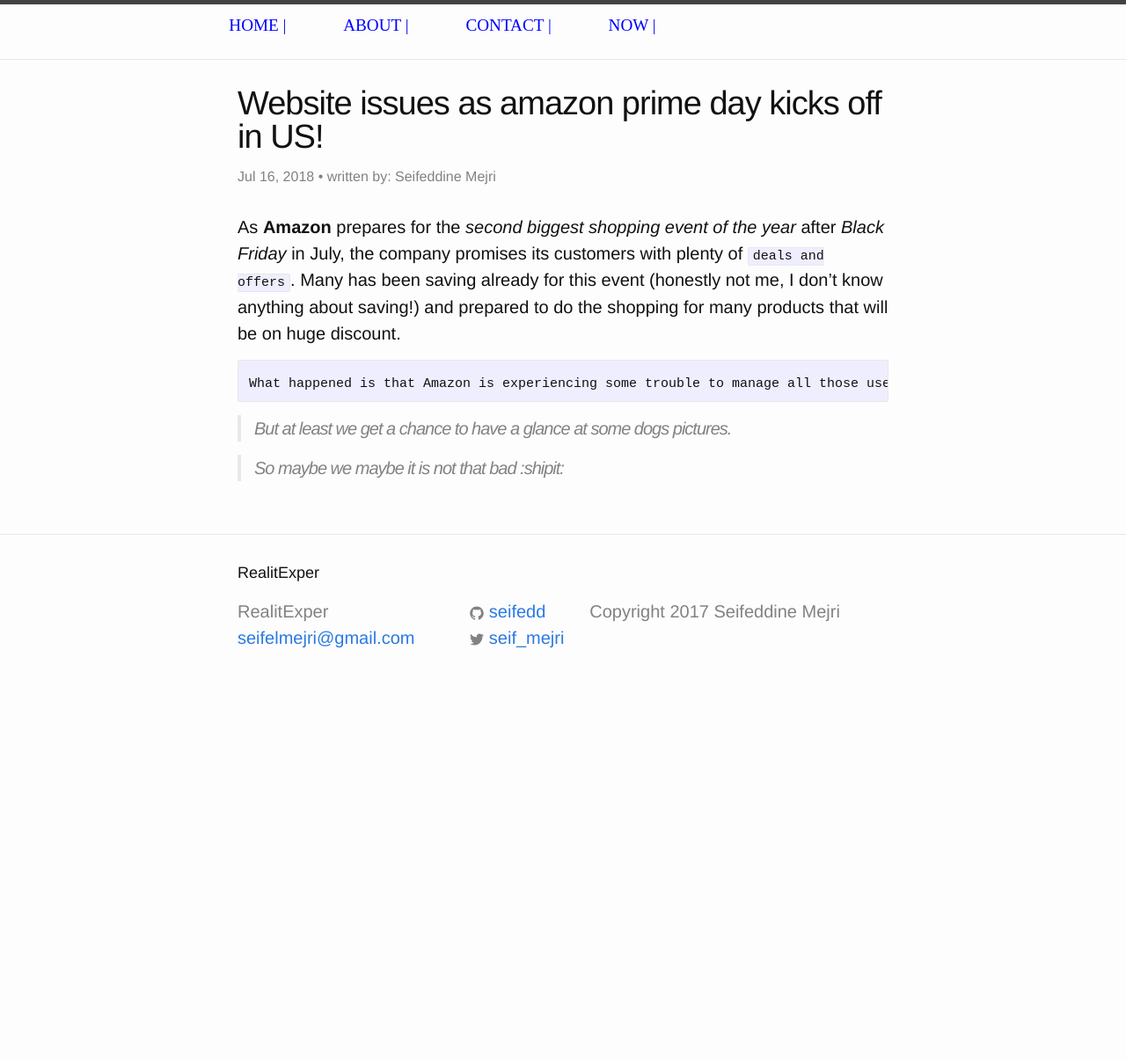
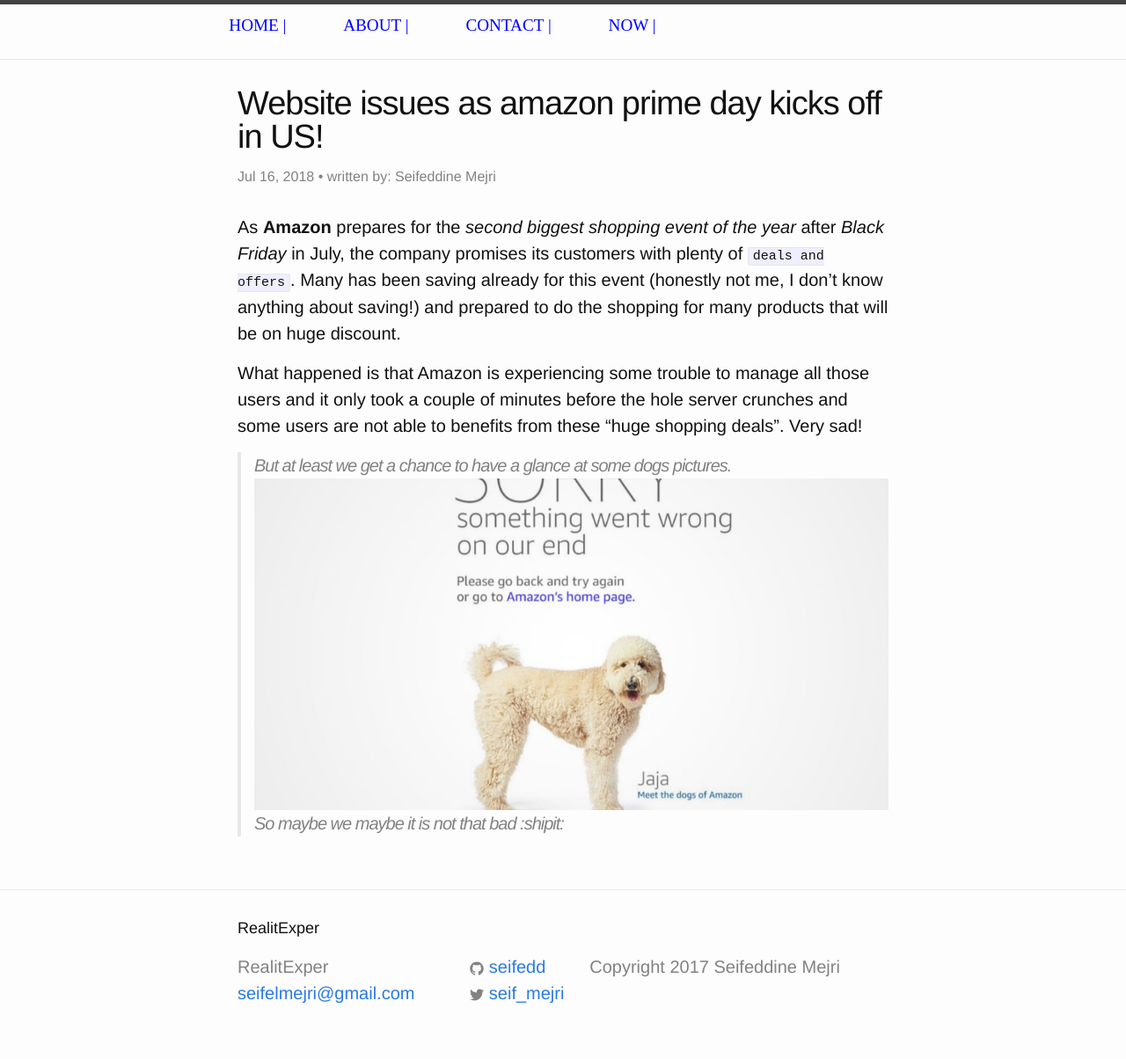
Before and after one commit to seifedd/Reality, a Jekyll site: the page built from _posts/2018-07-16-What happened to Amazon today.markdown, in a window 1280 px wide. Shown: the whole page at 88% size. Built offline with Jekyll 4.4.1, drawn with Linux system fonts in a browser that asks for light colours; comment, search, counter and statistics services are not loaded; before the commit the page ends 900 px from its top, so only the background shows below that.

Commit message:
amazon_added_img

````diff
--- a/_posts/2018-07-16-What happened to Amazon today.markdown
+++ b/_posts/2018-07-16-What happened to Amazon today.markdown
@@ -11,9 +11,9 @@ comments: true
 
 As **Amazon** prepares for the  *second biggest shopping event of the year* after *Black Friday* in July, the company promises its customers with plenty of `deals and offers`. Many has been saving already for this event (honestly not me, I don't know anything about saving!) and prepared to do the shopping for many products that will be on huge discount.
 
-```
+
 What happened is that Amazon is experiencing some trouble to manage all those users and it only took a couple of minutes before the hole server crunches and some users are not able to benefits from these "huge shopping deals". Very sad!
-```
+
 >But at least we get a chance to have a glance at some dogs pictures.
-
+![image-dog](/Reality/img/dog.jpg){:class="img-responsive"}
 >So maybe we maybe it is not that bad :shipit:
````
Also changed, not shown: img/dog.jpg (added).
